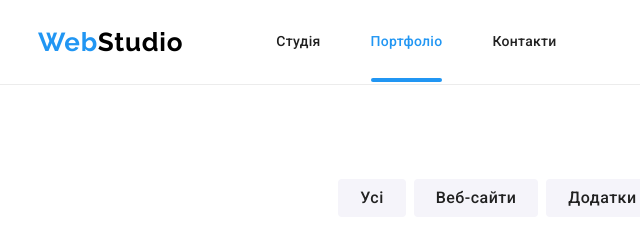
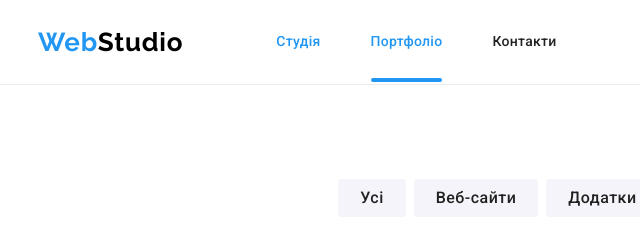
Before and after one commit to Zabaraaa/goit-markup-hw-05, a plain HTML site: page portfolio.html in a window 1280 px wide. In both pictures the pointer is over the link "Студія". Shown: the top 240 px of the page, 17-657 px from the left. Drawn offline with nearby package versions, Linux system fonts and the light colour scheme.

Commit message:
Update styles.css

```diff
--- a/css/styles.css
+++ b/css/styles.css
@@ -60,7 +60,6 @@ body {
 .header-list {
 	gap: 50px;
 }
-
 .header-link.current{
 	position: relative;
 
@@ -77,7 +76,9 @@ background-color: var(--active-link-color);
 border-radius: 2px;
 }
 
-
+.header-link:hover{
+	color: #2196F3;
+}
 
 
 .header-list-contacts {
```
